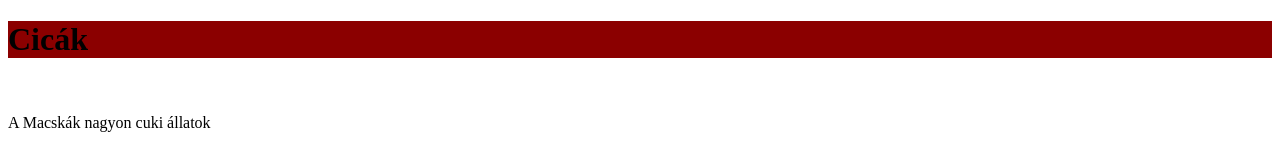
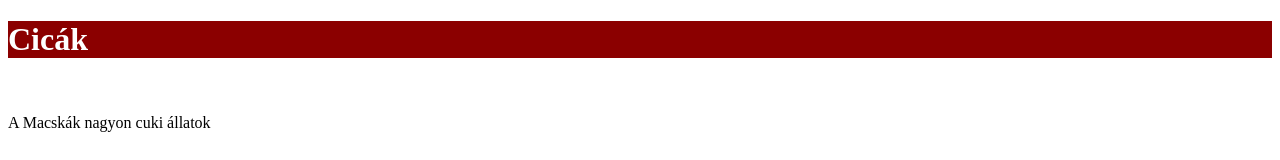
Before and after one commit to kisskornel-gd-f/html-repo-vlevente-kkornel, a plain HTML site: page index.html in a window 1280 px wide. Shown: the top 160 px of the page. Drawn offline with Linux system fonts and the light colour scheme.

Commit message:
a cica felirat betűszínének változtatása

```diff
--- a/index.html
+++ b/index.html
@@ -6,7 +6,7 @@
     <link rel="stylesheet" href="st.css">
 </head>
 <body>
-    <h1 style="color: black;">Cicák</h1>
+    <h1>Cicák</h1>
     <br>
     <p>A Macskák nagyon cuki állatok</p>
     <br><br><br>
```
